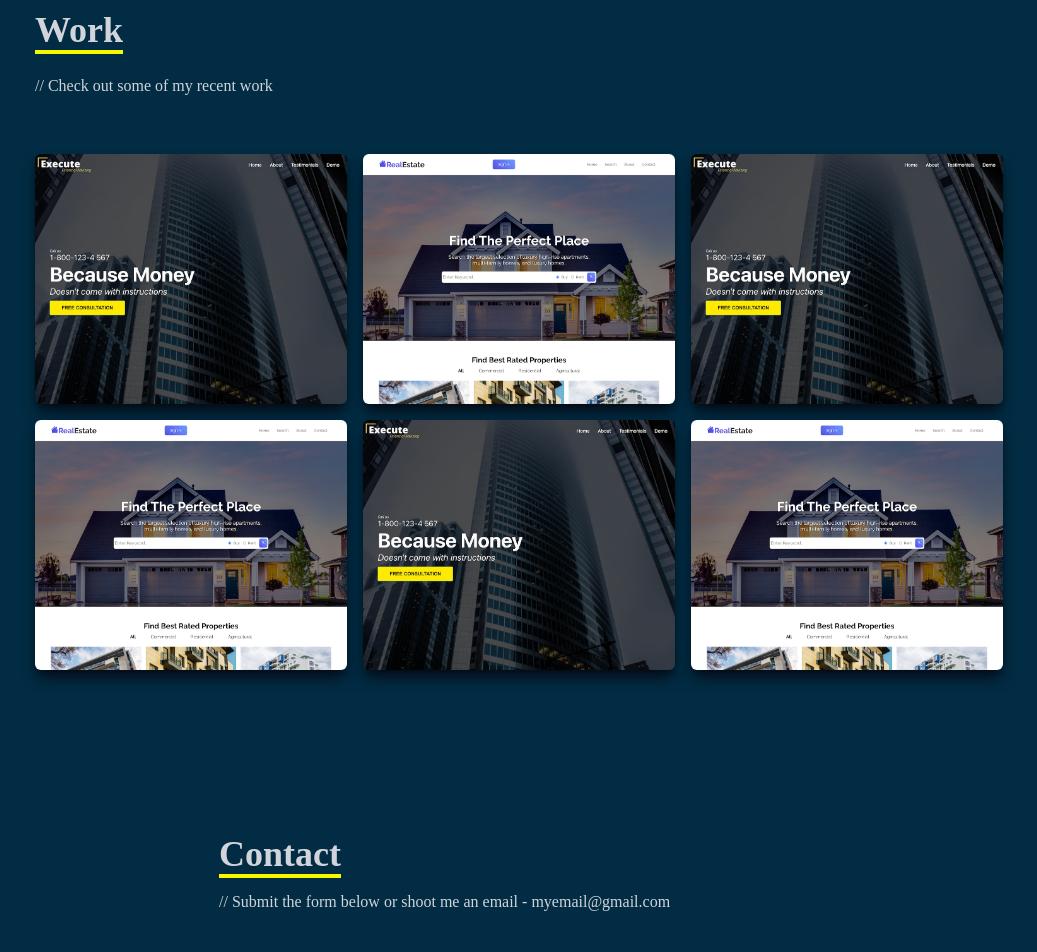
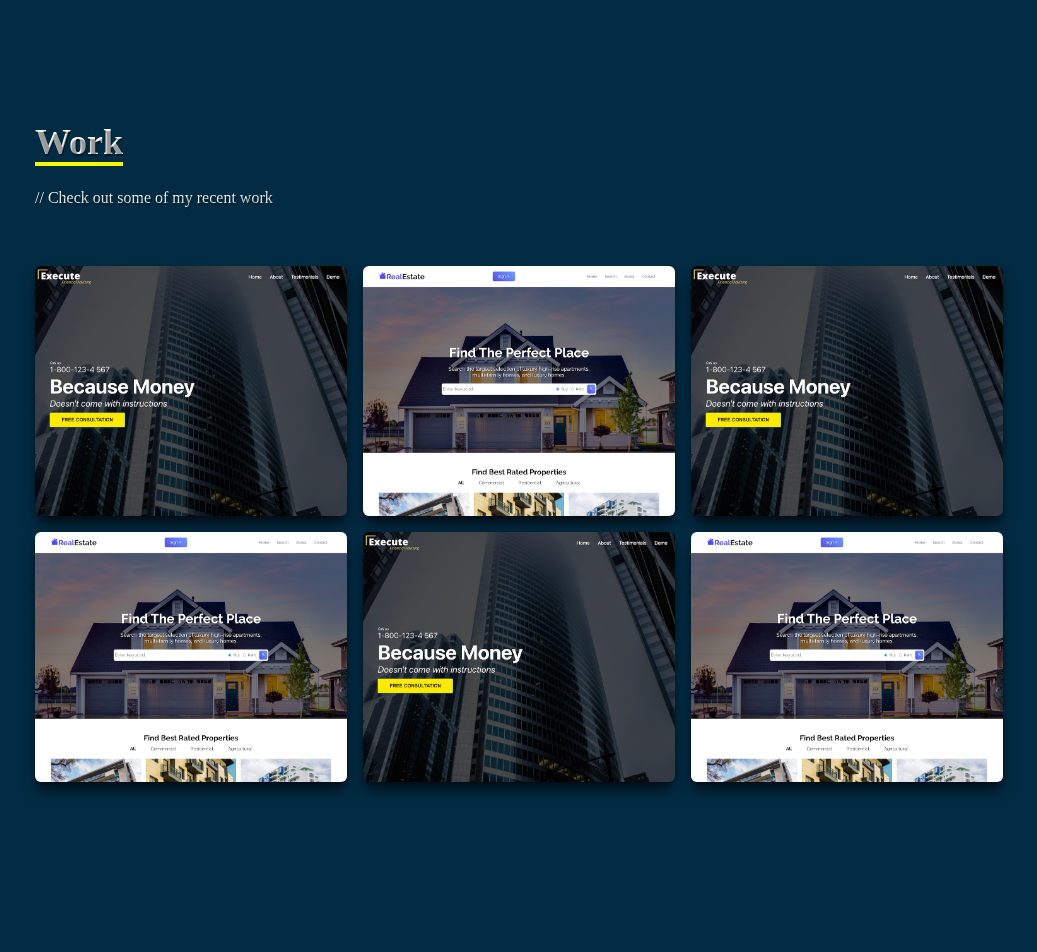
Before and after one commit to AyonJD/portfolio-ayon-jodder, a React (Create React App) app: page / in a window 1280 px wide. Shown: the part 2460-3412 px from the top of the page, without its empty margins (121-1158 px from the left). Built offline with nearby package versions, Linux system fonts and the light colour scheme.

Commit message:
Projects updated

```diff
--- a/src/app.css
+++ b/src/app.css
@@ -1,6 +1,10 @@
 @import url('https://fonts.googleapis.com/css2?family=Lobster&display=swap');
 
-.logo{
+body {
+    background-color: #022C43;
+}
+
+.logo {
     font-family: 'Lobster', cursive;
     color: #fff;
 }
--- a/src/components/Contact.jsx
+++ b/src/components/Contact.jsx
@@ -5,13 +5,13 @@ const Contact = () => {
     <div name='contact' className='w-full h-screen bg-[#022C43] flex justify-center items-center p-4'>
         <form method='POST' action="https://getform.io/f/a699a1b2-f225-434e-b317-1fbbde8e006c" className='flex flex-col max-w-[600px] w-full'>
             <div className='pb-8'>
-                <p className='text-4xl font-bold inline border-b-4 border-[#F7F700] text-gray-300'>Contact</p>
-                <p className='text-gray-300 py-4'>// Submit the form below or shoot me an email - myemail@gmail.com</p>
+                <p className='text-4xl font-bold inline border-b-4 border-[#F7F700] text-gray-300 my-name bg-white'>Contact</p>
+                <p className='text-gray-300 py-4 my-name bg-white'>// Submit the form below or shoot me an email - myemail@gmail.com</p>
             </div>
             <input className='bg-[#ccd6f6] p-2' type="text" placeholder='Name' name='name' />
             <input className='my-4 p-2 bg-[#ccd6f6]' type="email" placeholder='Email' name='email' />
             <textarea className='bg-[#ccd6f6] p-2' name="message" rows="10" placeholder='Message'></textarea>
-            <button className='text-white border-2 hover:bg-[#F7F700] hover:border-[#F7F700] px-4 py-3 my-8 mx-auto flex items-center'>Let's Collaborate</button>
+            <button id='cv-button' className='text-white border-2 hover:bg-[#F7F700] hover:border-[#F7F700] px-4 py-3 my-8 mx-auto flex items-center'>Let's Collaborate</button>
         </form>
     </div>
   )
--- a/src/components/Work.jsx
+++ b/src/components/Work.jsx
@@ -4,13 +4,13 @@ import realEstate from '../assets/realestate.jpg';
 
 const Work = () => {
   return (
-    <div name='work' className='w-full md:h-screen text-gray-300 bg-[#022C43]'>
+    <div name='work' className='w-full my-28 md:h-screen text-gray-300 bg-[#022C43]'>
       <div className='max-w-[1000px] mx-auto p-4 flex flex-col justify-center w-full h-full'>
         <div className='pb-8'>
-          <p className='text-4xl font-bold inline border-b-4 text-gray-300 border-[#F7F700]'>
+          <p className='text-4xl font-bold inline border-b-4 text-gray-300 border-[#F7F700] my-name bg-white'>
             Work
           </p>
-          <p className='py-6'>// Check out some of my recent work</p>
+          <p className='py-6 my-name bg-white'>// Check out some of my recent work</p>
         </div>
 
 {/* Container */}
```
